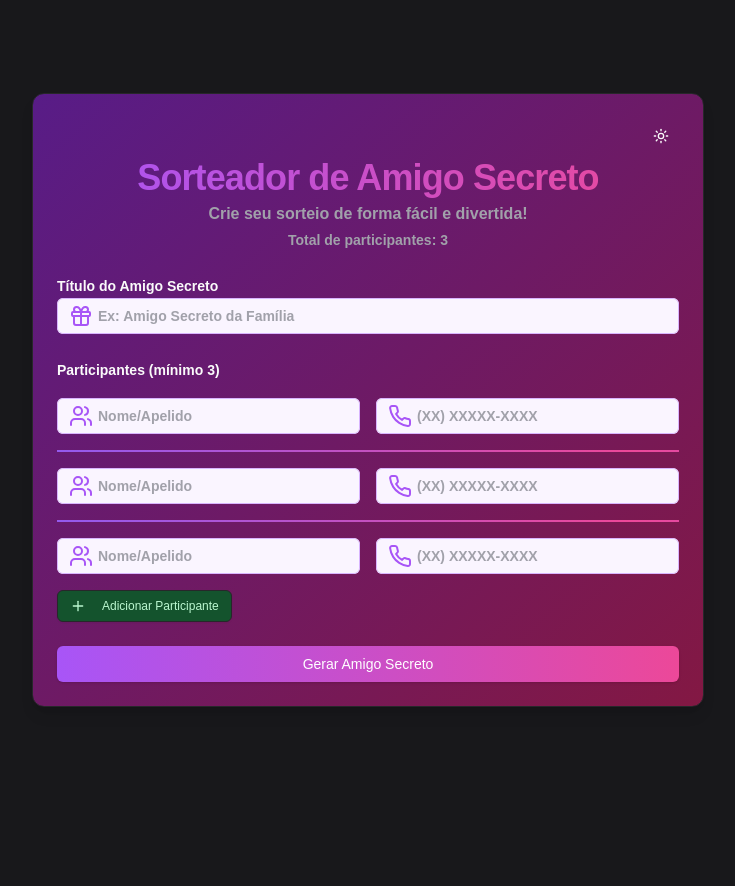
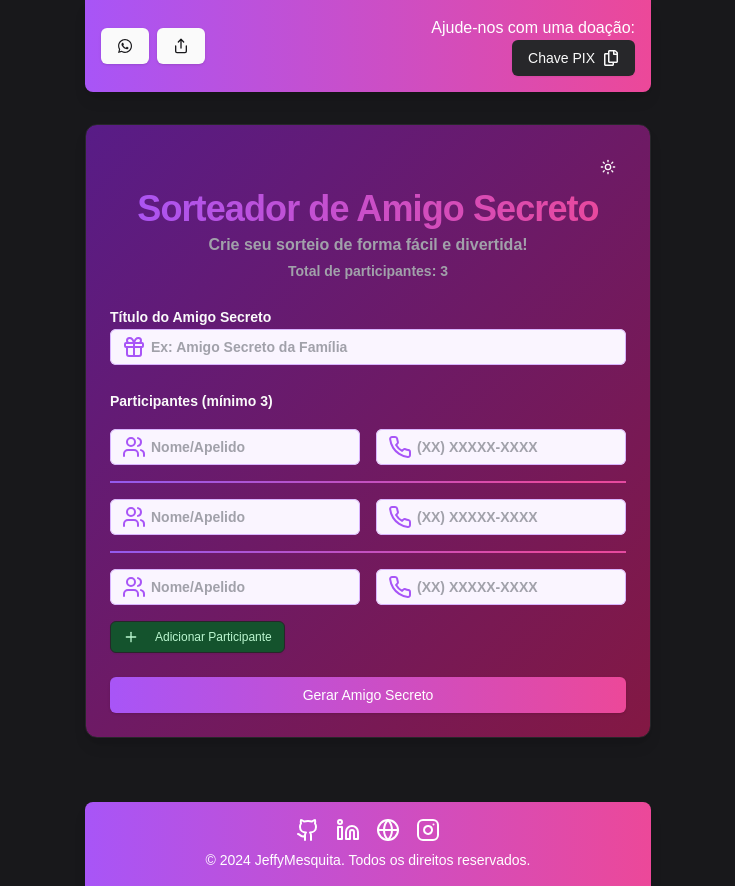
Before and after one commit to JeffyMesquita/amigo-secreto, a Next.js app: page / in a window 1280 px wide. Shown: the whole page, without its empty margins (272-1007 px from the left). Before the commit the page ends 800 px from the top, so only its background shows below. Built offline with nearby package versions, Linux system fonts and the light colour scheme; no server answers.

Commit message:
chore: new features

```diff
--- a/package.json
+++ b/package.json
@@ -25,6 +25,7 @@
     "react-dom": "^18",
     "react-hook-form": "^7.53.2",
     "react-hot-toast": "^2.4.1",
+    "react-icons": "^5.3.0",
     "tailwind-merge": "^2.5.4",
     "tailwindcss-animate": "^1.0.7",
     "zod": "^3.23.8"
--- a/src/app/layout.tsx
+++ b/src/app/layout.tsx
@@ -113,7 +113,7 @@ export default function RootLayout({
         ></script>
       </head>
       <body
-        className={`${geistSans.variable} ${geistMono.variable} antialiased flex flex-col min-h-screen justify-center items-center bg-zinc-100 px-4 py-2 dark:bg-zinc-900`}
+        className={`${geistSans.variable} ${geistMono.variable} antialiased flex flex-col min-h-screen justify-center items-center bg-zinc-100 dark:bg-zinc-900`}
       >
         {children}
       </body>
--- a/src/components/Form/Form.tsx
+++ b/src/components/Form/Form.tsx
@@ -34,10 +34,20 @@ import {
   Moon,
   Sun,
   Save,
+  MessageCircleIcon,
+  ShareIcon,
+  GlobeIcon,
+  InstagramIcon,
+  LinkedinIcon,
+  GithubIcon,
+  ClipboardCheckIcon,
 } from "lucide-react";
+import { FaRegCopy } from "react-icons/fa";
+import { FaWhatsapp } from "react-icons/fa";
 import { motion, AnimatePresence } from "framer-motion";
 import confetti from "canvas-confetti";
 import toast, { Toaster } from "react-hot-toast";
+import Link from "next/link";
 
 const animatedGradient = `
   @keyframes gradientAnimation {
@@ -74,6 +84,7 @@ type FormData = z.infer<typeof formSchema>;
 
 const STORAGE_KEY = "amigo-secreto-draft";
 const STORAGE_THEME = "amigo-secreto-theme";
+const PIX_KEY = process.env.NEXT_PUBLIC_PIX_KEY!;
 
 function formatParticipants(data: FormData): FormData {
   return {
@@ -86,15 +97,6 @@ function formatParticipants(data: FormData): FormData {
 }
 
 export function Form() {
-  useEffect(() => {
-    const style = document.createElement("style");
-    style.textContent = animatedGradient;
-    document.head.appendChild(style);
-    return () => {
-      document.head.removeChild(style);
-    };
-  }, []);
-
   const [isSubmitting, setIsSubmitting] = useState(false);
   const [showSuccess, setShowSuccess] = useState(false);
   const [errorMessage, setErrorMessage] = useState("");
@@ -130,6 +132,166 @@ export function Form() {
 
   // Watch form changes for auto-save
   const formValues = watch();
+
+  const handleCopyPix = () => {
+    navigator.clipboard.writeText(PIX_KEY).then(() => {
+      toast.custom(
+        (t) => (
+          <div
+            key={t.id}
+            className={`${
+              isDarkMode
+                ? "bg-purple-900"
+                : "bg-gradient-to-r from-purple-500 to-pink-500"
+            } text-white p-4 rounded-md shadow-lg`}
+          >
+            <div className="flex justify-between">
+              <p className="font-semibold">Chave PIX copiada!</p>
+              <ClipboardCheckIcon className="h-5 w-5" />
+            </div>
+            <p className="text-sm mt-2">Cole no seu aplicativo preferido.</p>
+          </div>
+        ),
+        {
+          duration: 2000,
+        }
+      );
+    });
+  };
+
+  const handleShareWhatsApp = () => {
+    const baseURL = "https://wa.me/?text=";
+    const message = `🎉✨ Ei, você aí! 🙋‍♂️🙋‍♀️
+
+
+🎁 Que tal fazer o sorteio do seu Amigo Secreto de um jeito SUPER divertido? 🥳
+
+🚀 Use nossa plataforma incrível e descubra como é fácil e empolgante organizar seu Amigo Secreto!
+
+✨ Recursos incríveis:
+🔒 Sorteio 100% seguro e aleatório
+📱 Notificações por WhatsApp
+🌈 Interface colorida e intuitiva
+🎨 Personalização total
+
+🤫 Psiu... Tem até um modo secreto para quem adora mistério! 🕵️‍♂️
+
+🔗 Clique no link e comece a diversão agora:
+${window.location.href}
+
+🎭 Vamos lá, surpreenda seus amigos e faça deste Amigo Secreto o melhor de todos! 🌟🎊`;
+
+    // Usa encodeURIComponent apenas nos caracteres essenciais
+    const encodedMessage = message.replace(/\n/g, "%0A");
+
+    // Monta o link final
+    const finalURL = `${baseURL}${encodedMessage}`;
+
+    // Abre o WhatsApp com o link gerado
+    window.open(finalURL, "_blank");
+  };
+
+  const handleShareGeneral = async () => {
+    if (navigator.share) {
+      try {
+        await navigator.share({
+          title: "Amigo Secreto",
+          text: "Venha participar do nosso Amigo Secreto!",
+          url: window.location.href,
+        });
+      } catch (error) {
+        console.error("Error sharing:", error);
+      }
+    } else {
+      toast.error(
+        "Seu navegador não suporta a funcionalidade de compartilhamento."
+      );
+    }
+  };
+
+  const onSubmit = async (data: FormData) => {
+    const formattedData = formatParticipants(data);
+
+    toast.custom(
+      (t) => (
+        <div
+          key={t.id}
+          className={`${
+            isDarkMode
+              ? "bg-purple-900"
+              : "bg-gradient-to-r from-purple-500 to-pink-500"
+          } text-white p-4 rounded-md shadow-lg`}
+        >
+          <div className="flex items-center justify-between">
+            <p className="font-semibold">Gerando Amigo Secreto...</p>
+            <Loader2 className="h-4 w-4 animate-spin" />
+          </div>
+          <p className="text-sm mt-2">Aguarde enquanto geramos o sorteio.</p>
+        </div>
+      ),
+      {
+        duration: 10000,
+      }
+    );
+
+    setIsSubmitting(true);
+    setErrorMessage("");
+    try {
+      const response = await fetch("/api/sorteio", {
+        method: "POST",
+        headers: {
+          "Content-Type": "application/json",
+        },
+        body: JSON.stringify(formattedData),
+      });
+
+      const result = await response.json();
+
+      if (response.ok) {
+        setShowSuccess(true);
+        setTimeout(() => setShowSuccess(false), 5000);
+      } else {
+        throw new Error(result.error || "Falha ao gerar o Amigo Secreto");
+      }
+    } catch (error) {
+      setErrorMessage(
+        error instanceof Error
+          ? error.message
+          : "Erro ao gerar o Amigo Secreto. Por favor, tente novamente."
+      );
+    } finally {
+      setIsSubmitting(false);
+      toast.dismiss();
+    }
+  };
+
+  const formatWhatsApp = (value: string) => {
+    const numbers = value.replace(/\D/g, "");
+    if (numbers.length <= 10) {
+      return numbers.replace(/(\d{2})(\d{4})(\d{4})/, "($1) $2-$3");
+    }
+    return numbers.replace(/(\d{2})(\d{5})(\d{4})/, "($1) $2-$3");
+  };
+
+  const handleRemoveParticipant = (index: number) => {
+    setParticipantToRemove(index);
+  };
+
+  const confirmRemoveParticipant = () => {
+    if (participantToRemove !== null) {
+      remove(participantToRemove);
+      setParticipantToRemove(null);
+    }
+  };
+
+  useEffect(() => {
+    const style = document.createElement("style");
+    style.textContent = animatedGradient;
+    document.head.appendChild(style);
+    return () => {
+      document.head.removeChild(style);
+    };
+  }, []);
 
   useEffect(() => {
     const savedDraft = localStorage.getItem(STORAGE_KEY);
@@ -184,83 +346,6 @@ export function Form() {
     }
   }, [showSuccess]);
 
-  const onSubmit = async (data: FormData) => {
-    const formattedData = formatParticipants(data);
-
-    toast.custom(
-      (t) => (
-        <div
-          key={t.id}
-          className={`${
-            isDarkMode
-              ? "bg-purple-900"
-              : "bg-gradient-to-r from-purple-500 to-pink-500"
-          } text-white p-4 rounded-md shadow-lg`}
-        >
-          <div className="flex items-center justify-between">
-            <p className="font-semibold">Gerando Amigo Secreto...</p>
-            <Loader2 className="h-4 w-4 animate-spin" />
-          </div>
-          <p className="text-sm mt-2">Aguarde enquanto geramos o sorteio.</p>
-        </div>
-      ),
-      {
-        duration: 10000,
-      }
-    );
-
-    console.log("Form data:", formattedData);
-
-    setIsSubmitting(true);
-    setErrorMessage("");
-    try {
-      const response = await fetch("/api/sorteio", {
-        method: "POST",
-        headers: {
-          "Content-Type": "application/json",
-        },
-        body: JSON.stringify(formattedData),
-      });
-
-      const result = await response.json();
-
-      if (response.ok) {
-        setShowSuccess(true);
-        setTimeout(() => setShowSuccess(false), 5000);
-      } else {
-        throw new Error(result.error || "Falha ao gerar o Amigo Secreto");
-      }
-    } catch (error) {
-      setErrorMessage(
-        error instanceof Error
-          ? error.message
-          : "Erro ao gerar o Amigo Secreto. Por favor, tente novamente."
-      );
-    } finally {
-      setIsSubmitting(false);
-      toast.dismiss();
-    }
-  };
-
-  const formatWhatsApp = (value: string) => {
-    const numbers = value.replace(/\D/g, "");
-    if (numbers.length <= 10) {
-      return numbers.replace(/(\d{2})(\d{4})(\d{4})/, "($1) $2-$3");
-    }
-    return numbers.replace(/(\d{2})(\d{5})(\d{4})/, "($1) $2-$3");
-  };
-
-  const handleRemoveParticipant = (index: number) => {
-    setParticipantToRemove(index);
-  };
-
-  const confirmRemoveParticipant = () => {
-    if (participantToRemove !== null) {
-      remove(participantToRemove);
-      setParticipantToRemove(null);
-    }
-  };
-
   return (
     <>
       <Toaster
@@ -272,15 +357,53 @@ export function Form() {
         }}
       />
       <TooltipProvider>
+        <div className="min-h-screen flex flex-col">
+          <header className="w-full bg-gradient-to-r from-purple-500 to-pink-500 p-4 rounded-b-lg shadow-lg">
+            <div className="max-w-4xl mx-auto flex justify-between items-center">
+              <div>
+                <Button
+                  title="Compartilhar no WhatsApp"
+                  aria-label="Compartilhar no WhatsApp"
+                  onClick={handleShareWhatsApp}
+                  className="mr-2"
+                >
+                  <FaWhatsapp className="h-4 w-4" />
+                  <span className="sr-only">Compartilhar no WhatsApp</span>
+                </Button>
+                <Button
+                  title="Compartilhar"
+                  aria-label="Compartilhar"
+                  onClick={handleShareGeneral}
+                >
+                  <ShareIcon className="h-4 w-4" />
+                  <span className="sr-only">Compartilhar</span>
+                </Button>
+              </div>
+              <div className="text-white">
+                <p>Ajude-nos com uma doação:</p>
+                <div className="flex justify-end">
+                  <Button variant="secondary" onClick={handleCopyPix}>
+                    Chave PIX <FaRegCopy className="h-4 w-4" />
+                  </Button>
+                </div>
+              </div>
+            </div>
+          </header>
+
+          <main className="flex-grow py-8">
             <Card className="w-full max-w-2xl mx-auto bg-gradient-to-br from-purple-100 to-pink-100 dark:from-purple-900 dark:to-pink-900 shadow-lg">
               <CardHeader className="space-y-1">
                 <div className="flex justify-end items-center">
                   <Button
                     title={
-                  isDarkMode ? "Desativar modo escuro" : "Ativar modo escuro"
+                      isDarkMode
+                        ? "Desativar modo escuro"
+                        : "Ativar modo escuro"
                     }
                     aria-label={
-                  isDarkMode ? "Desativar modo escuro" : "Ativar modo escuro"
+                      isDarkMode
+                        ? "Desativar modo escuro"
+                        : "Ativar modo escuro"
                     }
                     variant="ghost"
                     size="icon"
@@ -336,7 +459,6 @@ export function Form() {
                       </p>
                     )}
                   </motion.div>
-
                   <div className="space-y-4">
                     <Label className="font-semibold">
                       Participantes (mínimo 3)
@@ -358,13 +480,17 @@ export function Form() {
                                 <Tooltip>
                                   <TooltipTrigger asChild>
                                     <Input
-                                  {...register(`participants.${index}.name`)}
+                                      {...register(
+                                        `participants.${index}.name`
+                                      )}
                                       className="pl-10 border-purple-300 focus:border-pink-500 focus:ring-pink-500 text-zinc-900 dark:text-zinc-900 font-semibold"
                                       placeholder="Nome/Apelido"
                                     />
                                   </TooltipTrigger>
                                   <TooltipContent>
-                                <p>Digite o nome ou apelido do participante</p>
+                                    <p>
+                                      Digite o nome ou apelido do participante
+                                    </p>
                                   </TooltipContent>
                                 </Tooltip>
                               </div>
@@ -403,7 +529,10 @@ export function Form() {
                               </div>
                               {errors.participants?.[index]?.whatsapp && (
                                 <p className="text-red-500 text-sm mt-1">
-                              {errors.participants[index]?.whatsapp?.message}
+                                  {
+                                    errors.participants[index]?.whatsapp
+                                      ?.message
+                                  }
                                 </p>
                               )}
                             </div>
@@ -439,7 +568,6 @@ export function Form() {
                       <Plus className="h-4 w-4 mr-2" /> Adicionar Participante
                     </Button>
                   </div>
-
                   <motion.div
                     whileHover={{ scale: 1.05 }}
                     whileTap={{ scale: 0.95 }}
@@ -462,7 +590,6 @@ export function Form() {
                     </Button>
                   </motion.div>
                 </form>
-
                 <AnimatePresence>
                   {showSuccess && (
                     <motion.div
@@ -499,6 +626,55 @@ export function Form() {
                 </AnimatePresence>
               </CardContent>
             </Card>
+          </main>
+
+          <footer className="w-full bg-gradient-to-r from-purple-500 to-pink-500 p-4 mt-8 rounded-t-lg shadow-lg">
+            <div className="max-w-4xl mx-auto flex flex-col items-center space-y-2">
+              <div className="flex justify-center items-center space-x-4">
+                <Link
+                  href="https://github.com/JeffyMesquita"
+                  target="_blank"
+                  rel="noopener noreferrer"
+                  title="GitHub"
+                  aria-label="GitHub"
+                >
+                  <GithubIcon className="h-6 w-6 text-white" />
+                </Link>
+                <Link
+                  href="https://www.linkedin.com/in/jeferson-mesquita-763bb6b8/"
+                  target="_blank"
+                  rel="noopener noreferrer"
+                  title="LinkedIn"
+                  aria-label="LinkedIn"
+                >
+                  <LinkedinIcon className="h-6 w-6 text-white" />
+                </Link>
+                <Link
+                  href="https://jeffymesquita.dev"
+                  target="_blank"
+                  rel="noopener noreferrer"
+                  title="Portfolio"
+                  aria-label="Portfolio"
+                >
+                  <GlobeIcon className="h-6 w-6 text-white" />
+                </Link>
+                <Link
+                  href="https://www.instagram.com/jeferson.mesquita"
+                  target="_blank"
+                  rel="noopener noreferrer"
+                  title="Instagram"
+                  aria-label="Instagram"
+                >
+                  <InstagramIcon className="h-6 w-6 text-white" />
+                </Link>
+              </div>
+              <div className="text-white text-sm">
+                &copy; {new Date().getFullYear()} JeffyMesquita. Todos os
+                direitos reservados.
+              </div>
+            </div>
+          </footer>
+        </div>
 
         <AlertDialog
           open={participantToRemove !== null}
--- /dev/null
+++ b/src/hooks/index.ts
@@ -0,0 +1 @@
+export { useCheckServerIsAlive } from "./useCheckServerIsAlive";
--- /dev/null
+++ b/src/hooks/useCheckServerIsAlive/index.ts
@@ -0,0 +1 @@
+export { useCheckServerIsAlive } from "./useCheckServerIsAlive";
--- /dev/null
+++ b/src/hooks/useCheckServerIsAlive/useCheckServerIsAlive.ts
@@ -0,0 +1 @@
+export function useCheckServerIsAlive() {}
```
Also changed, not shown: 2 other files (tests, documents, lock files or other folders). Lines whose indentation alone changed are shown as unchanged.
